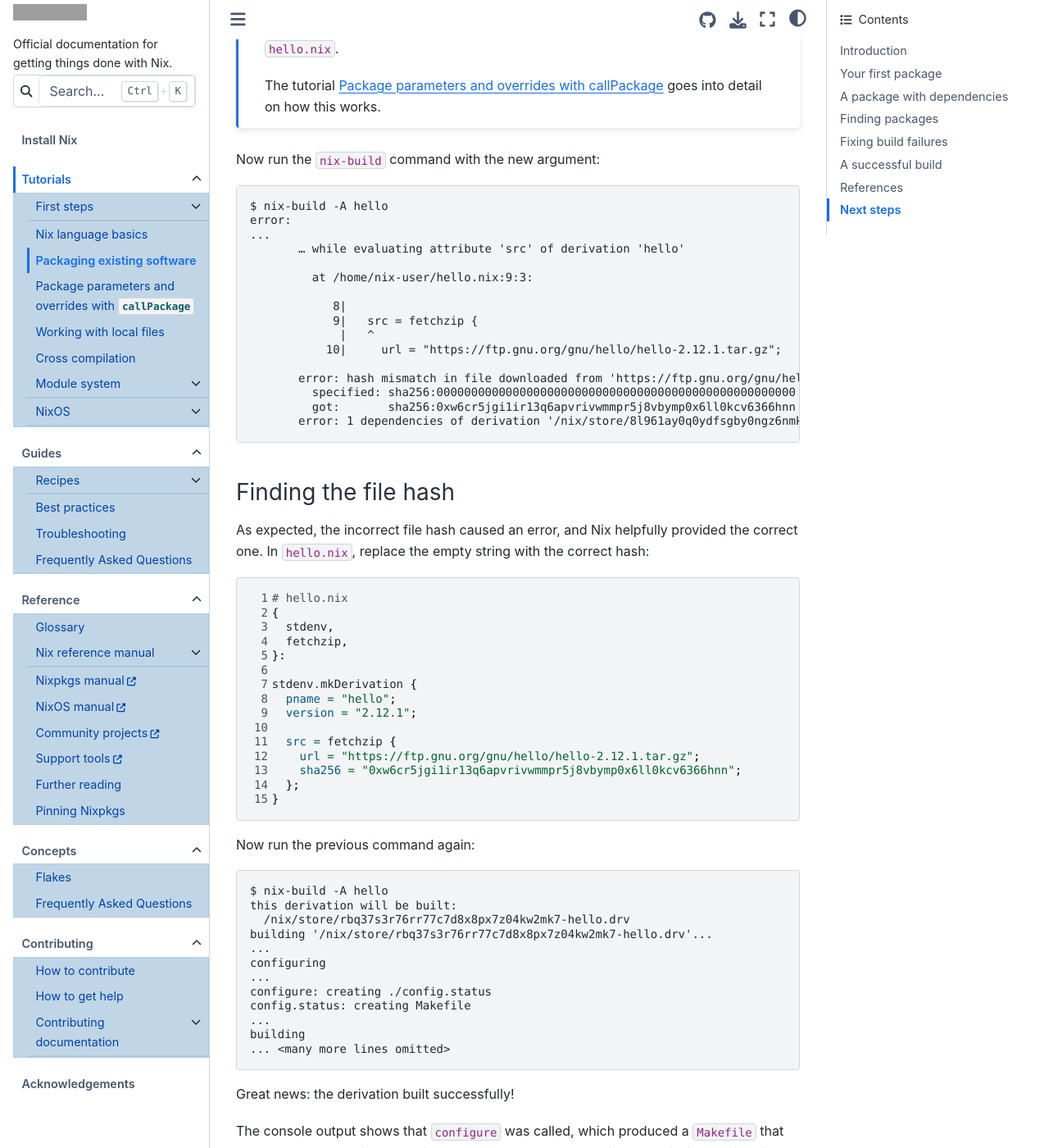
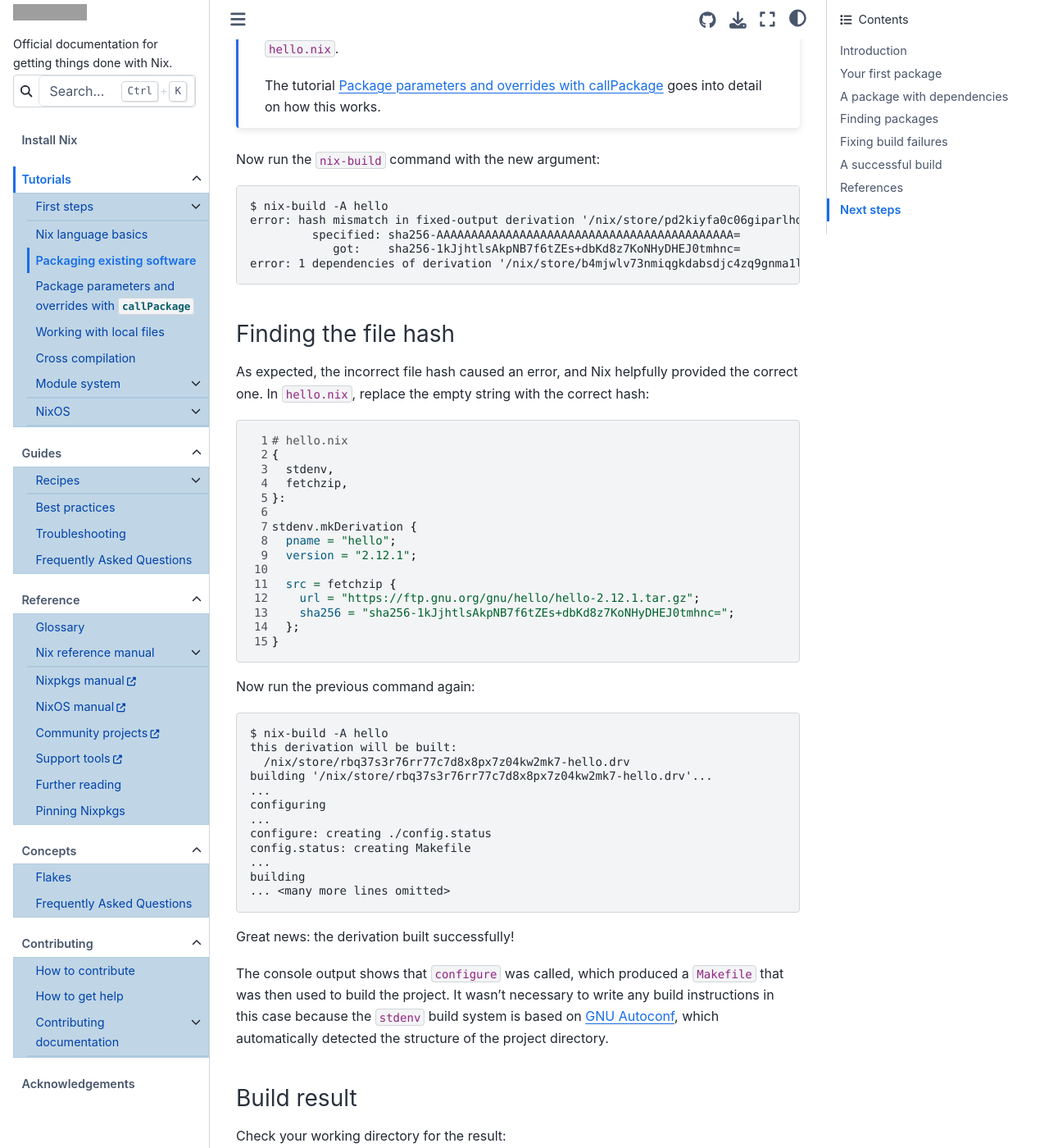
Before and after one commit to NixOS/nix.dev, a Sphinx documentation site: the page built from source/tutorials/packaging-existing-software.md, in a window 1280 px wide and 1400 px high, scrolled down 3558 px. Shown: the whole window at 82% size. Built offline with Sphinx 7.4.7 and the Sphinx Book theme 1.1.4, drawn with Linux system fonts in a browser that asks for light colours; grey boxes are pictures that could not be loaded.

Commit message:
Update packaging-existing-software.md

````diff
--- a/source/tutorials/packaging-existing-software.md
+++ b/source/tutorials/packaging-existing-software.md
@@ -150,21 +150,10 @@ Now run the `nix-build` command with the new argument:
 
 ```console
 $ nix-build -A hello
-error:
-...
-       … while evaluating attribute 'src' of derivation 'hello'
-
-         at /home/nix-user/hello.nix:9:3:
-
-            8|
-            9|   src = fetchzip {
-             |   ^
-           10|     url = "https://ftp.gnu.org/gnu/hello/hello-2.12.1.tar.gz";
-
-       error: hash mismatch in file downloaded from 'https://ftp.gnu.org/gnu/hello/hello-2.12.1.tar.gz':
-         specified: sha256:0000000000000000000000000000000000000000000000000000
-         got:       sha256:0xw6cr5jgi1ir13q6apvrivwmmpr5j8vbymp0x6ll0kcv6366hnn
-       error: 1 dependencies of derivation '/nix/store/8l961ay0q0ydfsgby0ngz6nmkchjqd50-hello-2.12.1.drv' failed to build
+error: hash mismatch in fixed-output derivation '/nix/store/pd2kiyfa0c06giparlhd1k31bvllypbb-source.drv':
+         specified: sha256-AAAAAAAAAAAAAAAAAAAAAAAAAAAAAAAAAAAAAAAAAAA=
+            got:    sha256-1kJjhtlsAkpNB7f6tZEs+dbKd8z7KoNHyDHEJ0tmhnc=
+error: 1 dependencies of derivation '/nix/store/b4mjwlv73nmiqgkdabsdjc4zq9gnma1l-hello-2.12.1.drv' failed to build
 ```
 
 ### Finding the file hash
@@ -184,7 +173,7 @@ stdenv.mkDerivation {
 
   src = fetchzip {
     url = "https://ftp.gnu.org/gnu/hello/hello-2.12.1.tar.gz";
-    sha256 = "0xw6cr5jgi1ir13q6apvrivwmmpr5j8vbymp0x6ll0kcv6366hnn";
+    sha256 = "sha256-1kJjhtlsAkpNB7f6tZEs+dbKd8z7KoNHyDHEJ0tmhnc=";
   };
 }
 ```
````
